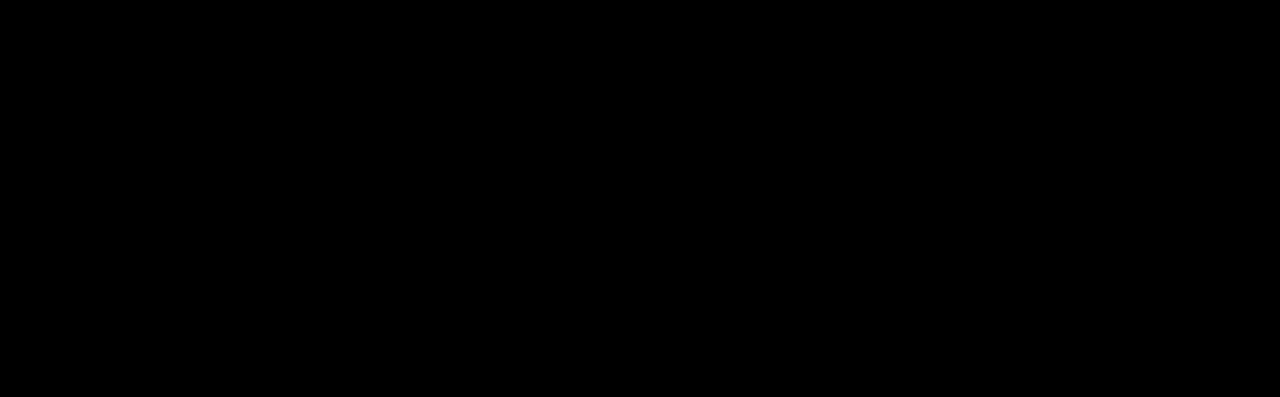
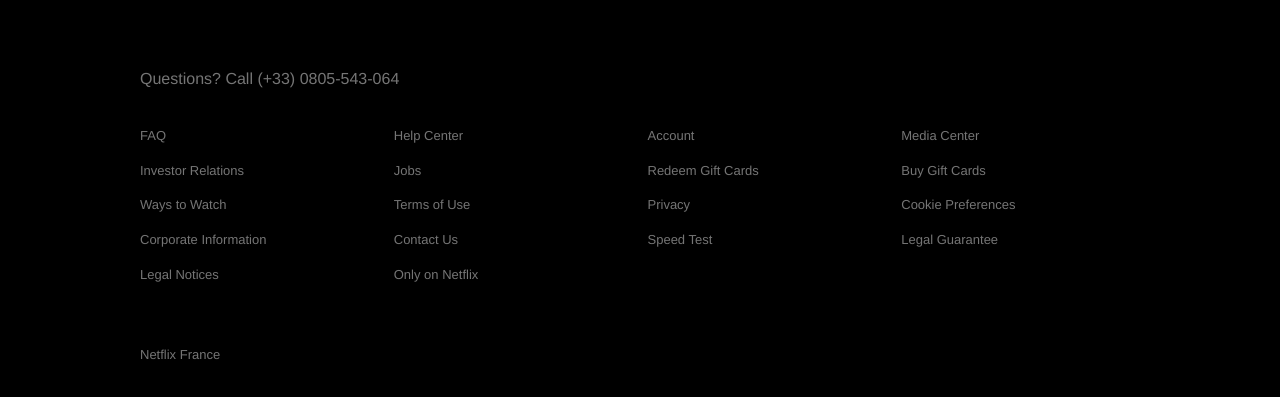
Before and after one commit to Chakiib/netflix-clone, a React (Create React App) app: page / in a window 1280 px wide. Shown: the part 1256-1653 px from the top of the page. Before the commit the page ends 1240 px from the top, so only its background shows below. Built offline with nearby package versions, Linux system fonts and the light colour scheme; the HTML template or start-up script is replaced by a standard one.

Commit message:
Add footer

```diff
--- a/src/App.js
+++ b/src/App.js
@@ -1,7 +1,13 @@
+import { FooterContainer } from './containers/footer';
 import { JumbotronContainer } from './containers/jumbotron';
 
 const App = () => {
-    return <JumbotronContainer />;
+    return (
+        <>
+            <JumbotronContainer />
+            <FooterContainer />
+        </>
+    );
 };
 
 export default App;
--- /dev/null
+++ b/src/components/footer/index.js
@@ -0,0 +1,31 @@
+import { Column, Break, Container, Link, Row, Title, Text } from './styles/footer';
+
+const Footer = ({ children, direction = 'row', ...restProps }) => {
+    return <Container {...restProps}>{children}</Container>;
+};
+
+export default Footer;
+
+Footer.Row = function FooterRow({ children, ...restProps }) {
+    return <Row {...restProps}>{children}</Row>;
+};
+
+Footer.Column = function FooterColumn({ children, ...restProps }) {
+    return <Column {...restProps}>{children}</Column>;
+};
+
+Footer.Link = function FooterLink({ children, ...restProps }) {
+    return <Link {...restProps}>{children}</Link>;
+};
+
+Footer.Title = function FooterTitle({ children, ...restProps }) {
+    return <Title {...restProps}>{children}</Title>;
+};
+
+Footer.Text = function FooterText({ children, ...restProps }) {
+    return <Text {...restProps}>{children}</Text>;
+};
+
+Footer.Break = function FooterBreak({ children, ...restProps }) {
+    return <Break {...restProps}>{children}</Break>;
+};
--- /dev/null
+++ b/src/components/footer/styles/footer.js
@@ -0,0 +1,53 @@
+import styled from 'styled-components/macro';
+
+export const Container = styled.div`
+    display: flex;
+    padding: 70px 56px;
+    margin: auto;
+    max-width: 1000px;
+    flex-direction: column;
+
+    @media (max-width: 1000px) {
+        padding: 70px 30px;
+    }
+`;
+
+export const Row = styled.div`
+    display: grid;
+    grid-template-columns: repeat(auto-fill, minmax(210px, 1fr));
+    grid-gap: 15px;
+
+    @media (max-width: 1000px) {
+        grid-template-columns: repeat(auto-fill, minmax(150px, 1fr));
+    }
+`;
+
+export const Column = styled.div`
+    display: flex;
+    flex-direction: column;
+    text-align: left;
+`;
+
+export const Link = styled.a`
+    color: #757575;
+    margin-bottom: 20px;
+    font-size: 13px;
+    text-decoration: none;
+`;
+
+export const Title = styled.p`
+    font-size: 16px;
+    color: #757575;
+    margin-bottom: 40px;
+`;
+
+export const Text = styled.p`
+    font-size: 13px;
+    color: #757575;
+    margin-bottom: 40px;
+`;
+
+export const Break = styled.p`
+    flex-basis: 100%;
+    height: 0;
+`;
--- a/src/components/index.js
+++ b/src/components/index.js
@@ -1 +1,2 @@
 export { default as Jumbotron } from './jumbotron';
+export { default as Footer } from './footer';
--- /dev/null
+++ b/src/containers/footer.js
@@ -0,0 +1,42 @@
+import { Footer } from '../components';
+
+export const FooterContainer = () => {
+    return (
+        <Footer>
+            <Footer.Title>Questions? Call (+33) 0805-543-064</Footer.Title>
+            <Footer.Row>
+                <Footer.Column>
+                    <Footer.Link href="#">FAQ</Footer.Link>
+                    <Footer.Link href="#">Investor Relations</Footer.Link>
+                    <Footer.Link href="#">Ways to Watch</Footer.Link>
+                    <Footer.Link href="#">Corporate Information</Footer.Link>
+                    <Footer.Link href="#">Legal Notices</Footer.Link>
+                </Footer.Column>
+
+                <Footer.Column>
+                    <Footer.Link href="#">Help Center</Footer.Link>
+                    <Footer.Link href="#">Jobs</Footer.Link>
+                    <Footer.Link href="#">Terms of Use</Footer.Link>
+                    <Footer.Link href="#">Contact Us</Footer.Link>
+                    <Footer.Link href="#">Only on Netflix</Footer.Link>
+                </Footer.Column>
+
+                <Footer.Column>
+                    <Footer.Link href="#">Account</Footer.Link>
+                    <Footer.Link href="#">Redeem Gift Cards</Footer.Link>
+                    <Footer.Link href="#">Privacy</Footer.Link>
+                    <Footer.Link href="#">Speed Test</Footer.Link>
+                </Footer.Column>
+
+                <Footer.Column>
+                    <Footer.Link href="#">Media Center</Footer.Link>
+                    <Footer.Link href="#">Buy Gift Cards</Footer.Link>
+                    <Footer.Link href="#">Cookie Preferences</Footer.Link>
+                    <Footer.Link href="#">Legal Guarantee</Footer.Link>
+                </Footer.Column>
+            </Footer.Row>
+            <Footer.Break />
+            <Footer.Text>Netflix France</Footer.Text>
+        </Footer>
+    );
+};
```
